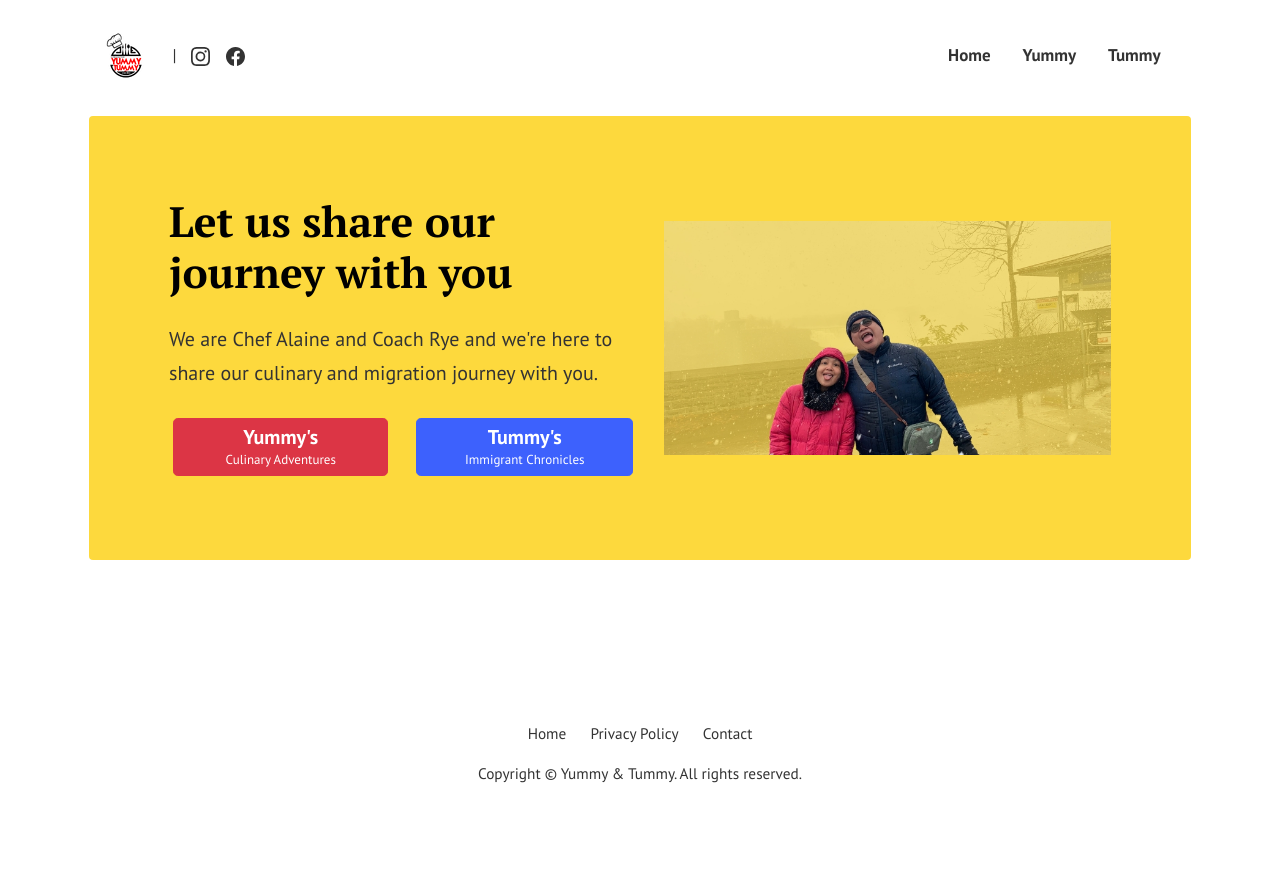
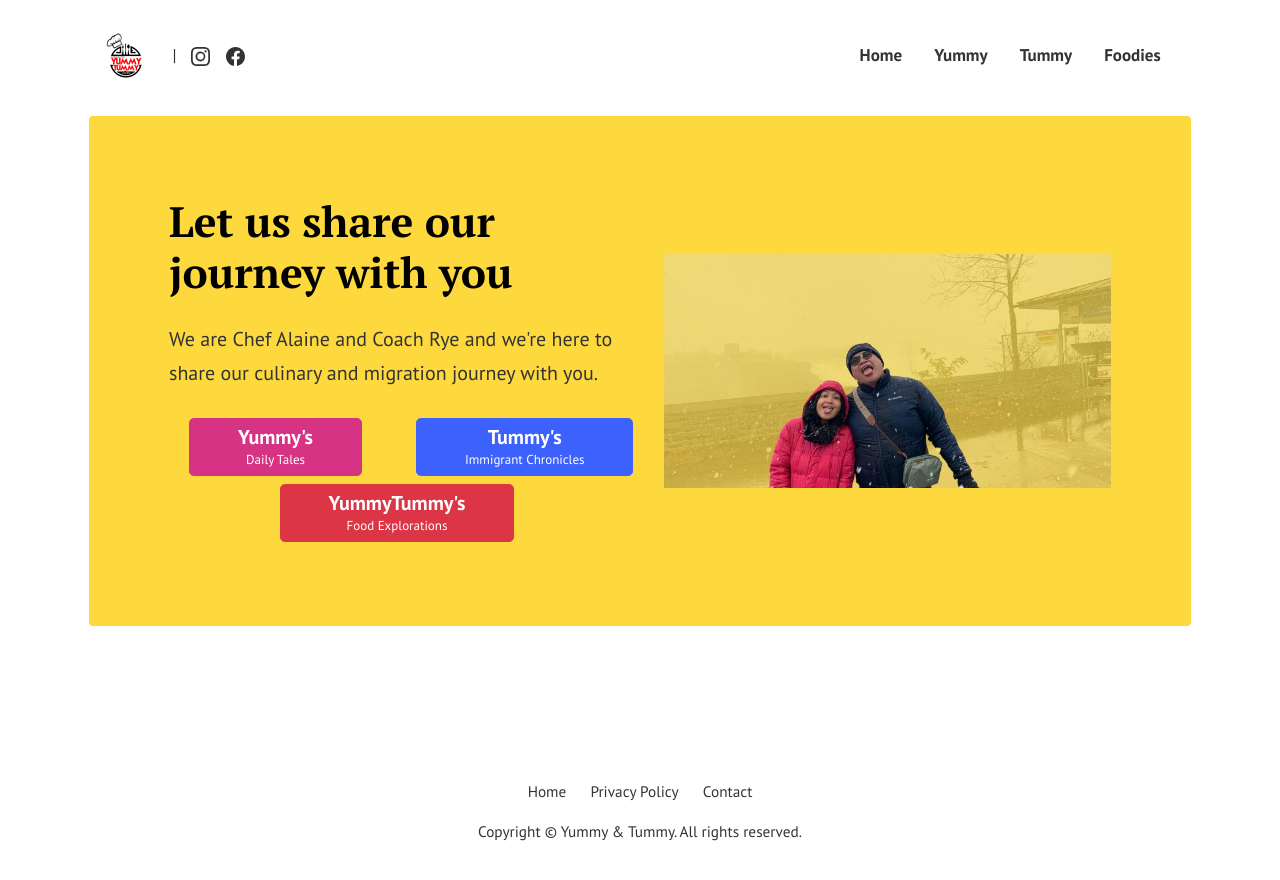
Before and after one commit to LakasNetwork/savore, a Jekyll site: the page built from index.html, in a window 1280 px wide. Shown: the top 880 px of the page. Built offline with Jekyll 4.4.1, drawn with Linux system fonts in a browser that asks for light colours; the list of posts is cut into pages by our own code.

Commit message:
New Sections - Yummy and YummyTummy Fixes #76

```diff
--- a/_data/menus.yml
+++ b/_data/menus.yml
@@ -9,6 +9,9 @@ topmenu:
 
 - title: Tummy
   url: "tummy"
+
+- title: Foodies
+  url: "foodies"
 
 
 #- title: About
--- a/index.html
+++ b/index.html
@@ -14,15 +14,18 @@ background: '/img/bg-index.jpg'
       <p class="lead mb-4">We are Chef Alaine and Coach Rye and we're here to share our culinary and migration journey with you.</p>
       <div class="row">
         <div class="col-lg-6 text-center">
-          <a href="{{site.baseurl}}/yummy" class="btn btn-danger text-white px-5 btn-lg m-1 lh-1">
-            <strong>Yummy's</strong><small><br>&nbsp;Culinary Adventures&nbsp;</small></a>
-
+          <a href="{{site.baseurl}}/yummy" class="btn text-white px-5 btn-lg m-1 lh-1" id="btnYummy">
+            <strong>Yummy's</strong><small><br>&nbsp;Daily Tales&nbsp;</small></a>
         </div>
         <div class="col-lg-6 text-center">
           <a href="{{site.baseurl}}/tummy" class="btn btn-primary text-white px-5 btn-lg m-1 lh-1">
             <strong>Tummy's</strong><small><br>Immigrant Chronicles</small></a>
-
-
+        </div>
+      </div>
+      <div class="row">
+        <div class="col-lg-12 text-center">
+          <a href="{{site.baseurl}}/foodies" class="btn btn-danger text-white px-5 btn-lg m-1 lh-1">
+            <strong>YummyTummy's</strong><small><br>&nbsp;Food Explorations&nbsp;</small></a>
         </div>
       </div>
     </div>
@@ -31,6 +34,12 @@ background: '/img/bg-index.jpg'
     </div>
   </div>
 </div>
+<style>
+  #btnYummy {
+    background-color: #d63384;
+    border-color: #d63384;
+}
+</style>
 {% endif %}
 
 <!-- Featured
```
Also changed, not shown: _posts/2024-01-10-the-immigrant-chronicles.md (+1 -1 lines), pages/foodies.md (added, +9 -0 lines).
